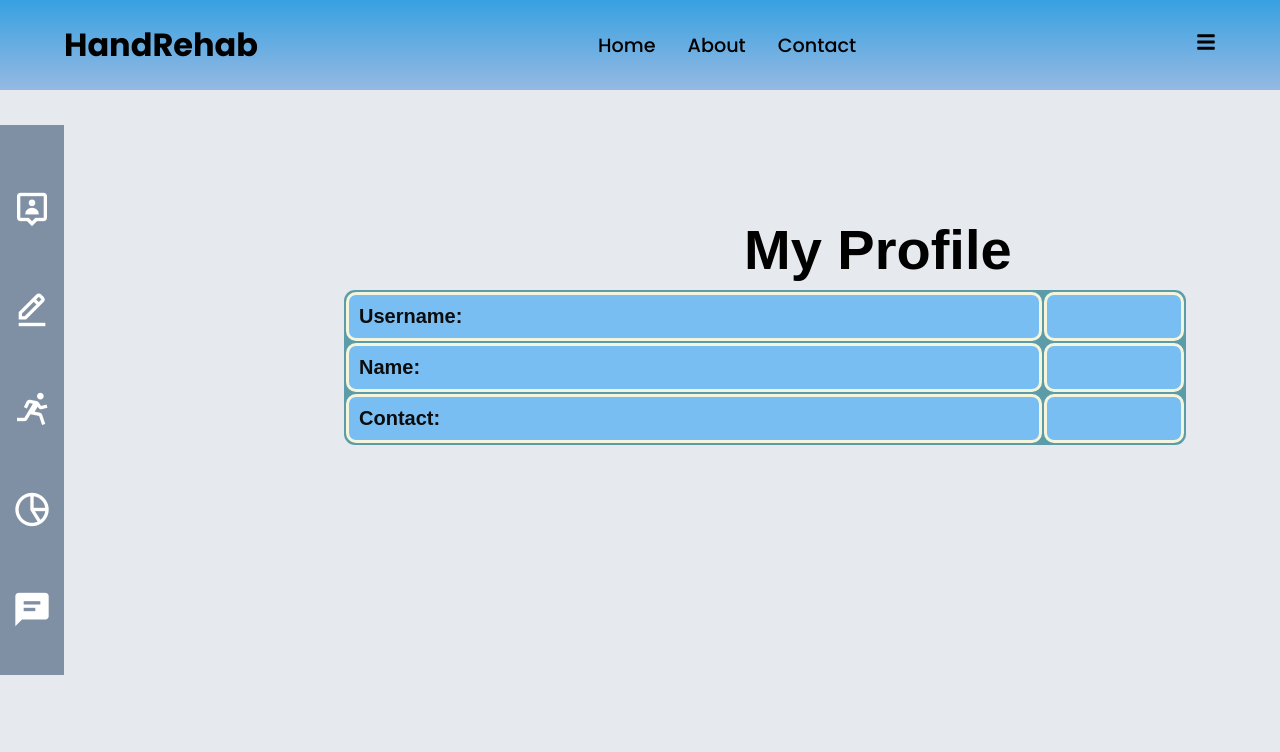
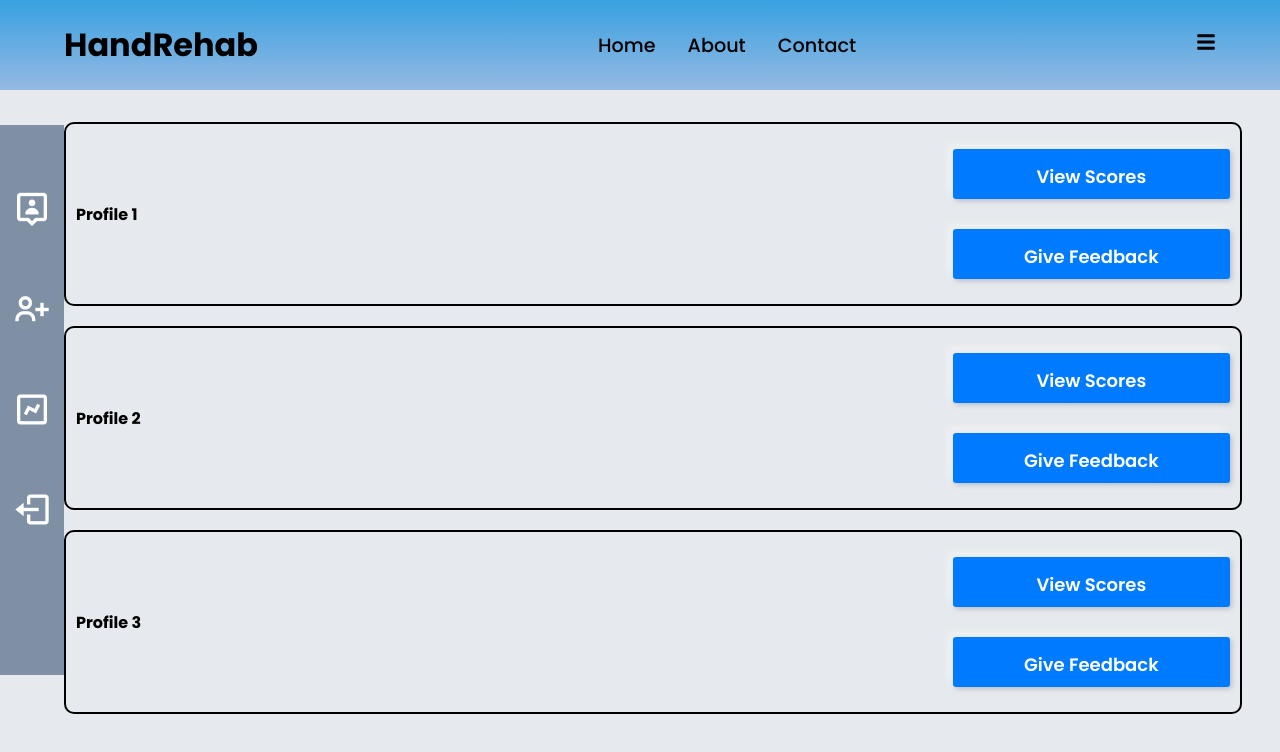
Before and after one commit to HandRehab/handrehab_frontend, a React (Create React App) app: page / in a window 1280 px wide. Shown: the top 752 px of the page. Built offline with nearby package versions, Linux system fonts and the light colour scheme.

Commit message:
view patient profile page done

```diff
--- a/src/App.js
+++ b/src/App.js
@@ -12,6 +12,7 @@ import Rehabilitation from './routes/Rehabilitation'
 import AdminLoginPage from './components/Admin/AdminLoginPage/AdminLoginPage';
 import Userform from './components/Admin/NewUserform/Userform';
 import MyProfile from './components/Home/MyProfile/MyProfile';
+import ViewProfile from './components/Admin/ViewProfile/ViewProfile';
 
 /*
 import BackButton from './components/back_button';
@@ -24,8 +25,8 @@ function App() {
     <Routes>
     {/* Login Route <BackButton></BackButton>  */}
     <Route path="/Login" element={<Login/>}/>
-    <Route path="/" element={<Home/>}/>
-    <Route path="/Home" element={<Home/>}/>
+    <Route path="/" element={<ViewProfile/>}/>
+    {/*<Route path="/Home" element={<Home/>}/>*/}
     <Route path="/About" element={<About/>}/>
     <Route path="/Contact" element={<Contact/>}/>
     <Route path="/Assessment" element={<Assessment/>}/>
--- /dev/null
+++ b/src/components/Admin/ViewProfile/ViewProfile.css
@@ -0,0 +1,34 @@
+.container {
+    display: flex;
+    flex-direction: column;
+    gap: 20px;
+    margin-left: 5%;
+    margin-top: 2.5%;
+    margin-right: 3%;
+  }
+
+  .rectangular-layout {
+    display: flex;
+    align-items: center;
+    justify-content: space-between;
+    padding: 10px;
+    border: 2px solid black; /* Set border color and width */
+    border-radius: 10px; /* Add border radius */
+  }
+
+  .rectangular-layout .name {
+    font-weight: bold;
+  }
+
+  .rectangular-layout button {
+    padding: 3px 8px; /* Adjust button padding */
+    border: none;
+    border-radius: 3px;
+    background-color: #007bff;
+    color: #fff;
+    cursor: pointer;
+  }
+
+  .rectangular-layout button:hover {
+    background-color: #0056b3;
+  }
--- /dev/null
+++ b/src/components/Admin/ViewProfile/ViewProfile.js
@@ -0,0 +1,39 @@
+import React from 'react';
+import './ViewProfile.css';
+import NavBar from '../../NavBar/NavBar';
+import SideBar from '../../Home/SideBar/SideBarAdmin';
+
+
+const ViewProfile = () => {
+  return (
+    <div>
+      <NavBar />
+      <SideBar />
+      <div className="container">
+        <div className="rectangular-layout">
+          <div className="name">Profile 1</div>
+          <div>
+            <button className="btn">View Scores</button>
+            <button className="btn">Give Feedback</button>
+          </div>
+        </div>
+        <div className="rectangular-layout">
+          <div className="name">Profile 2</div>
+          <div>
+            <button className="btn">View Scores</button>
+            <button className="btn">Give Feedback</button>
+          </div>
+        </div>
+        <div className="rectangular-layout">
+          <div className="name">Profile 3</div>
+          <div>
+            <button className="btn">View Scores</button>
+            <button className="btn">Give Feedback</button>
+          </div>
+        </div>
+      </div>
+    </div>
+  );
+}
+
+export default ViewProfile;
```
